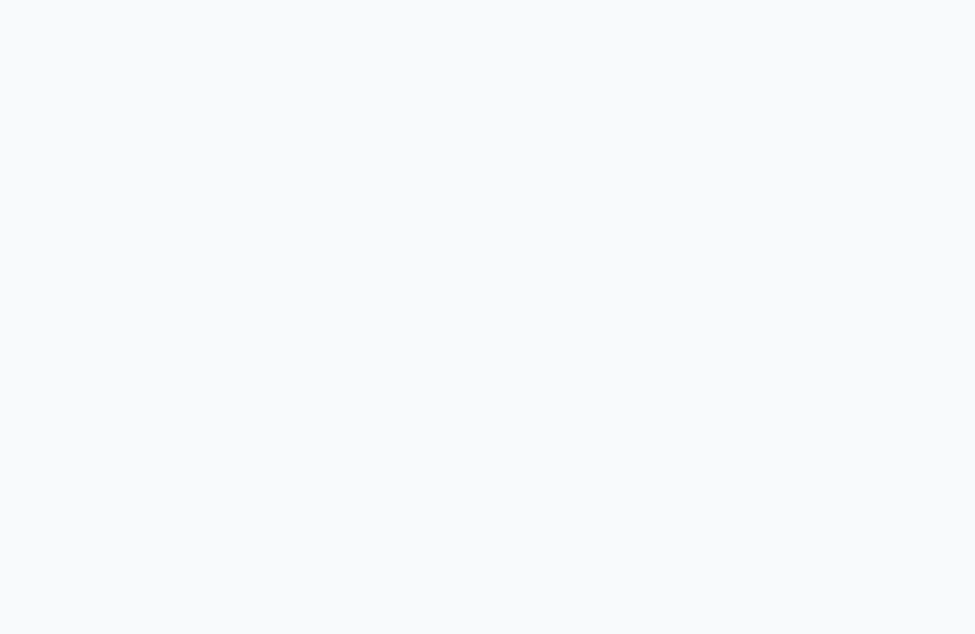
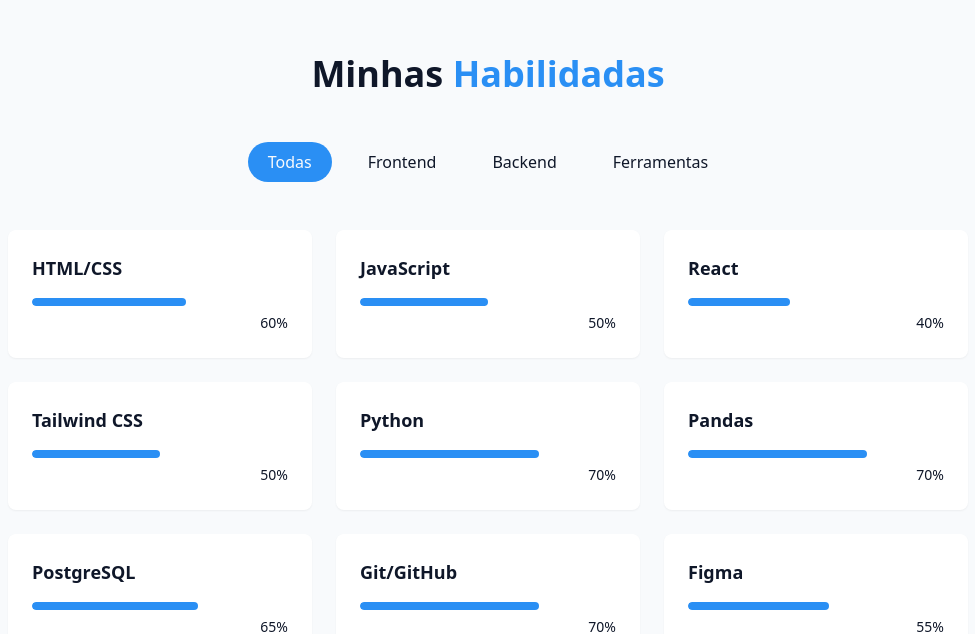
Before and after one commit to Joao-toledo/portifolio-cp3, a React (Vite) app: page / in a window 1280 px wide. Shown: the part 1668-2302 px from the top of the page, without its empty margins (152-1127 px from the left). Before the commit the page ends 1626 px from the top, so only its background shows below. Built offline with nearby package versions, Linux system fonts and the light colour scheme.

Commit message:
feat: habilidades

```diff
--- /dev/null
+++ b/src/componets/Habilidades.jsx
@@ -0,0 +1,82 @@
+import { useState } from "react";
+import { cn } from "../lib/utilidade.js";
+
+const skills = [
+  // Frontend
+  { name: "HTML/CSS", level: 60, category: "frontend" },
+  { name: "JavaScript", level: 50, category: "frontend" },
+  { name: "React", level: 40, category: "frontend" },
+  { name: "Tailwind CSS", level: 50, category: "frontend" },
+
+  // Backend
+  { name: "Python", level: 70, category: "backend" },
+  { name: "Pandas", level: 70, category: "backend" },
+  { name: "PostgreSQL", level: 65, category: "backend" },
+
+  // Ferramentas
+  { name: "Git/GitHub", level: 70, category: "Ferramentas" },
+  { name: "Figma", level: 55, category: "Ferramentas" },
+  { name: "VS Code", level: 70, category: "Ferramentas" },
+  { name: "Excel", level: 75, category: "Ferramentas" },
+];
+
+const categories = ["Todas", "frontend", "backend", "Ferramentas"];
+
+export const Habilidades = () => {
+  const [activeCategory, setActiveCategory] = useState("Todas");
+
+  const filteredSkills = skills.filter(
+    (skill) => activeCategory === "Todas" || skill.category === activeCategory
+  );
+  return (
+    <section id="skills" className="py-24 px-4 relative bg-secondary/30">
+      <div className="container mx-auto max-w-5xl">
+        <h2 className="text-3xl md:text-4xl font-bold mb-12 text-center">
+          Minhas <span className="text-primary"> Habilidadas</span>
+        </h2>
+
+        <div className="flex flex-wrap justify-center gap-4 mb-12">
+          {categories.map((category, key) => (
+            <button
+              key={key}
+              onClick={() => setActiveCategory(category)}
+              className={cn(
+                "px-5 py-2 rounded-full transition-colors duration-300 capitalize",
+                activeCategory === category
+                  ? "bg-primary text-primary-foreground"
+                  : "bg-secondary/70 text-forefround hover:bd-secondary"
+              )}
+            >
+              {category}
+            </button>
+          ))}
+        </div>
+
+        <div className="grid grid-cols-1 sm:grid-cols-2 lg:grid-cols-3 gap-6">
+          {filteredSkills.map((skill, key) => (
+            <div
+              key={key}
+              className="bg-card p-6 rounded-lg shadow-xs card-hover"
+            >
+              <div className="text-left mb-4">
+                <h3 className="font-semibold text-lg"> {skill.name}</h3>
+              </div>
+              <div className="w-full bg-secondary/50 h-2 rounded-full overflow-hidden">
+                <div
+                  className="bg-primary h-2 rounded-full origin-left animate-[grow_1.5s_ease-out]"
+                  style={{ width: skill.level + "%" }}
+                />
+              </div>
+
+              <div className="text-right mt-1">
+                <span className="text-sm text-muted-foreground">
+                  {skill.level}%
+                </span>
+              </div>
+            </div>
+          ))}
+        </div>
+      </div>
+    </section>
+  );
+};
--- a/src/pages/Home.jsx
+++ b/src/pages/Home.jsx
@@ -1,4 +1,5 @@
 import { Estrela } from "../componets/Estrela";
+import { Habilidades } from "../componets/Habilidades";
 import { Inicio } from "../componets/Inicio";
 import { Navbar } from "../componets/NavBar";
 import { SobreMim } from "../componets/SobreMim";
@@ -14,6 +15,8 @@
             <main>
                 <Inicio />
                 <SobreMim />
+                <Habilidades />
+
             </main>
 
         </div>
```
